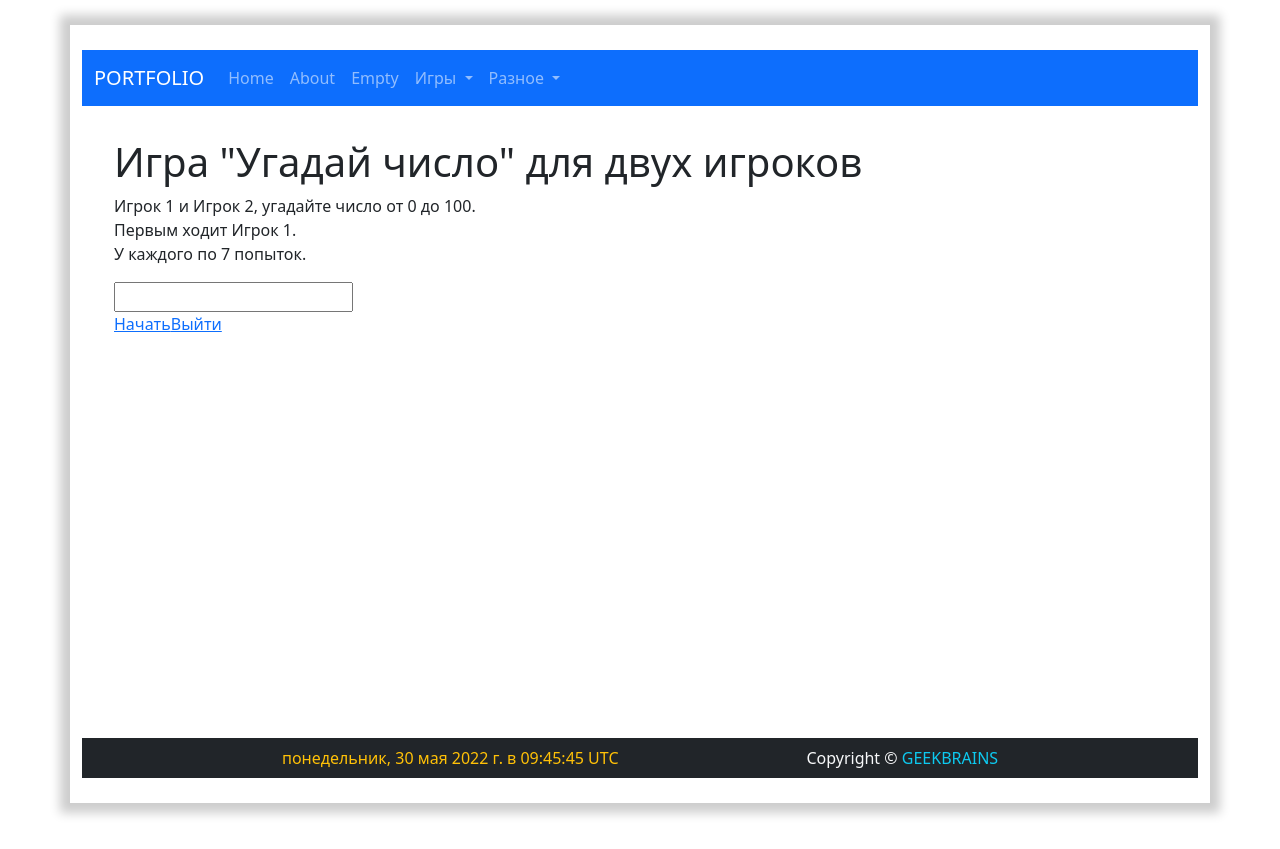
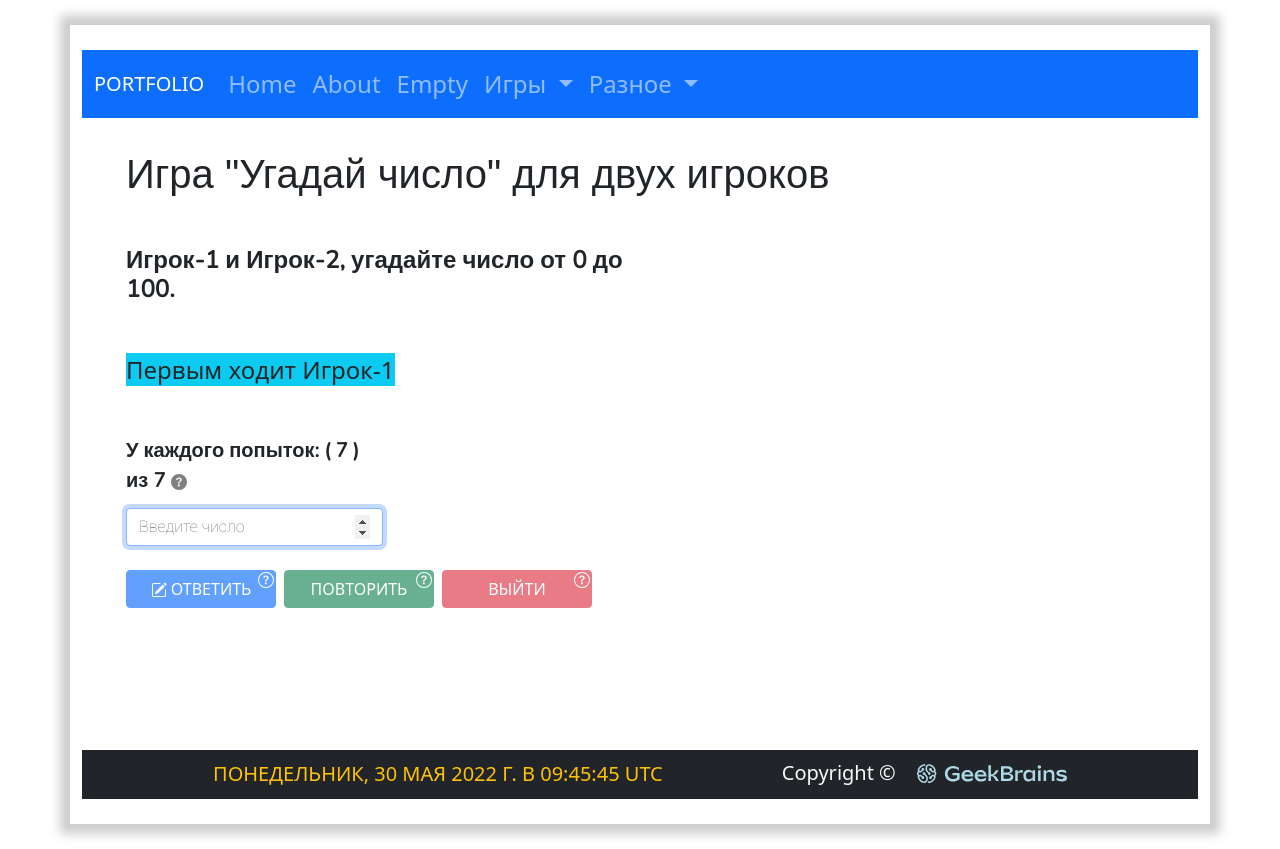
Before and after one commit to alexmil-sk/js-to-vue3-diff-apps, a Vue app: page /guess-two in a window 1280 px wide. Before the commit the page ends 828 px from the top, so only its background shows below. Built offline with nearby package versions, Linux system fonts and the light colour scheme; a web font is replaced by a local one.

Commit message:
ready genPass, riddles, guesNumOne, guesNumTwo

```diff
--- a/src/components/app/FooterComp.vue
+++ b/src/components/app/FooterComp.vue
@@ -1,10 +1,15 @@
 <template>
   <div class="container-fluid  navbar sp-evenly  navbar-dark bg-dark text-info text-center">
-    <span class="text-warning">{{date}}</span>
+    <span class="text-warning text-uppercase fs-5">{{date}}</span>
     <div>
-      <a href="https://geekbrains.ru/" target=" _blank" class="text-light text-decoration-none">Copyright ©
+      <span class="text-light fs-5">Copyright ©
+      </span>
+      <a href="https://geekbrains.ru/" target=" _blank" class="text-uppercase text-decoration-none text-warning ms-3">
+        <span>
+          <img src="@/img/svg/logo.svg" alt="logo"
+          />
+        </span>
       </a>
-      <span class="text-uppercase">GeekBrains</span>
     </div>
   </div>
 </template>
--- a/src/components/app/NavbarComp.vue
+++ b/src/components/app/NavbarComp.vue
@@ -1,5 +1,5 @@
 <template>
-  <nav class="navbar navbar-dark navbar-expand-sm bg-primary">
+  <nav class="navbar navbar-dark navbar-expand-sm bg-primary fs-4">
     <div class="container-fluid">
       <router-link class="navbar-brand " to="/">PORTFOLIO</router-link>
       <button class="navbar-toggler" type="button" data-bs-toggle="collapse" data-bs-target="#navbarNavDropdown" aria-controls="navbarNavDropdown" aria-expanded="false" aria-label="Toggle navigation">
--- a/src/components/games/GenPswComp.vue
+++ b/src/components/diff/GenPswComp.vue
@@ -3,7 +3,7 @@
     <h1 class="ff_oi">Генератор паролей</h1>
     <div class="w-750">
       <h4 class="mt-5 ff_nunito fw-bolder">В пароле будут использованы:</h4>
-        <ul class="ff_jura">
+        <ul class="ff_jura fs-4">
           <li>буквы латинского алфавита (a-z, A-Z);</li>
           <li>специальные символы (!,@,#,$,%,&,?,-,+,=,~)</li>
           <li>числа (0-9)</li>
@@ -20,7 +20,7 @@
             />
           </span>
         </label>
-        <div class="input-group input-group-default w-75">
+        <div class="input-group input-group-default w-100">
           <input
               id="userNum"
               type="number"
@@ -33,7 +33,7 @@
               :disabled="isDisabledInput"
           >
           <button
-              class="btn btn-success"
+              class="btn btn-success w-25 text-uppercase fs-5"
               type="button"
               @click="generatePassword"
               :disabled="isDisabledBtnGen"
@@ -45,7 +45,7 @@
             />
           </span>
           <button
-              class="btn btn-danger"
+              class="btn btn-danger w-25 text-uppercase fs-5"
               type="button"
               @click="clear"
               :disabled="isDisabledBtnReset"
@@ -159,7 +159,7 @@ export default {
 }
 .btnHintStart {
   position: absolute;
-  right: 74px;
+  right: 154px;
   top: -4px;
   z-index: 10;
 }
--- a/src/components/games/GuessMultComp.vue
+++ b/src/components/games/GuessMultComp.vue
@@ -1,18 +1,108 @@
 <template>
-  <div class="content">
-    <div class="contentWrap">
-      <div class="content">
-        <div class="center">
-          <h1>Игра "Угадай число" для двух игроков</h1>
-          <div class="box" id="gameField">
-            <p id="info">Игрок 1 и Игрок 2, угадайте число от 0 до 100.<br>Первым ходит Игрок 1.<br>У каждого по 7
-              попыток.</p>
-            <input type="text" id="userAnswer">
-            <br>
-            <a href="#" onclick="guess()" id="button">Начать</a>
-            <a href="#" onclick="breakGame()" class="breakButton" id="quit">Выйти</a>
+  <div class="container-md">
+    <h1 class="ff_oi">Игра "Угадай число" для двух игроков</h1>
+    <div class="w-50">
+      <h4 class="mt-5 ff_nunito fw-bolder">Игрок-1 и Игрок-2, угадайте число от 0 до 100.</h4>
+      <p
+          class="ff_jura fs-4 mt-5"
+
+      ><span :class="playerNumber === 1 ? 'bg-info' : 'bg-warning'">{{moveText}}</span></p>
+      <div class="mt-5 w-50">
+        <div class="mt-4">
+          <label
+              for="userNum"
+              class="form-label fw-bolder ff_nunito fs-5"
+          >{{chooseText}}
+            <span
+                id="guestHint"
+                :style="{display: isDisabledInput ? 'none' : null}"
+                v-tooltip="'Число не может быть меньше 0 и больше 100'"
+            >
+            <img
+                src="@/img/svg/question-circle-fill.svg"
+                alt="question-fill"
+            />
+          </span>
+          </label>
+          <input
+              type="number"
+              v-model.number="userAnswer"
+              @input="getUserAnswer"
+              @keyup.enter="getNumber"
+              class="mt-1 form-control ff_roboto"
+              min="0"
+              max="100"
+              placeholder="Введите число"
+              :disabled="isDisabledInput"
+              v-focus
+          />
         </div>
       </div>
+      <div>
+        <span class="absolute">
+          <button
+              class="btn btn-primary mt-4 fs-6 text-uppercase"
+              @click="getNumber"
+              :disabled="isBtnAnswer"
+          >
+            <img src="@/img/svg/pencil-square.svg" alt="pencil-square" />
+          Ответить
+          </button>
+            <span
+                id="guest"
+                v-tooltip="'Проверить правильность ответа'"
+                class="btnHintAnswer"
+            >
+              <img
+                  src="@/img/svg/question-circle.svg"
+                  alt="question"
+              />
+            </span>
+        </span>
+        <span class="absolute">
+          <button
+              @click="repeat"
+              :disabled="isBtnRepeat"
+              class="btn btn-success mt-4 ms-2 fs-6 text-uppercase"
+
+          >
+            {{userAnswer ? 'Очистить' : 'Повторить'}}
+          </button>
+          <span
+              id="guest"
+              v-tooltip="'Очистить форму / Новый раунд'"
+              class="btnHintReset"
+          >
+          <img
+              src="@/img/svg/question-circle.svg"
+              alt="question"
+          />
+          </span>
+        </span>
+        <span class="absolute">
+          <button
+              @click="breakGame"
+              :disabled="isBtnExit"
+              class="btn btn-danger mt-4 ms-2 fs-6 text-uppercase"
+
+          >
+            Выйти
+          </button>
+          <span
+              id="guest"
+              v-tooltip="'Узнать правильный ответ'"
+              class="btnHintReset"
+          >
+          <img
+              src="@/img/svg/question-circle.svg"
+              alt="question"
+          />
+          </span>
+        </span>
+      </div>
+      <div class="mt-4" v-if="isDisabledInput || answerText">
+        <h4 class="ff_roboto">{{answerText}}</h4>
+        <h4 class="ff_roboto">{{finishText}}</h4>
       </div>
     </div>
   </div>
@@ -23,74 +113,193 @@ export default {
   name: "GuessMultComp.vue",
   data() {
     return {
-      answer: parseInt(Math.random() * 100),
+      answer: parseInt((Math.random() * 100).toFixed()),
+      userAnswer: null,
+      chooseText: '',
+      answerText: '',
+      finishText: '',
       tryCount: 0,
       maxTryCount: 14,
-      playerNumber: 1
+      playerNumber: 1,
+      moveText: 'Первым ходит Игрок-1',
+      isDisabledInput: false,
+      isBtnRepeat: true,
+      isBtnAnswer: true,
+      isBtnExit: true,
     }
   },
+  mounted() {
+    this.chooseText = `У каждого попыток: ( ${Math.floor((this.maxTryCount - this.tryCount) / 2) } ) из ${Math.floor(this.maxTryCount  / 2)  }`;
+  },
   methods: {
+    getUserAnswer(e) {
+      if (parseInt(this.userAnswer) < 0) {
+        this.answerText = 'Значение не может быть отрицательным!';
+        this.isDisabledInput = true;
+        this.isBtnAnswer = true;
+        this.isBtnExit = false;
+        this.isBtnRepeat = true;
+      } else if (parseInt(this.userAnswer) > 100) {
+        this.answerText = 'Значение не может быть больше 100!';
+        this.isDisabledInput = true;
+        this.isBtnAnswer = true;
+        this.isBtnExit = false;
+        this.isBtnRepeat = true;
+      } else {
+        this.userAnswer = e.target.value;
+        this.isBtnAnswer = false;
+        this.isBtnRepeat = false;
+        this.isBtnExit = false;
+      }
+    },
+    repeat() {
+      this.userAnswer = null;
+      this.answerText = '';
+      this.moveText = `Первым ходит Игрок-${this.playerNumber = 1}`;
+      this.tryCount = 0;
+      this.chooseText = `У каждого попыток: ( ${Math.floor((this.maxTryCount - this.tryCount) / 2) } ) из ${Math.floor(this.maxTryCount  / 2)  }`;
+      this.isDisabledInput = false;
+      this.isBtnAnswer = true;
+      this.isBtnRepeat = true;
+      this.isBtnExit = true;
+
+    },
     breakGame() {
-      write("Выход выполнен!<br>Правильным ответом было число " + this.answer);
-      hide("button");
-      hide("userAnswer");
-      hide("quit");
+      this.chooseText = 'Выход выполнен!';
+      this.answerText = `Правильным ответом было число: ( ${this.answer} )`;
+      this.moveText = `Первым ходит Игрок-${this.playerNumber = 1}`;
+      this.userAnswer = null;
+      this.isDisabledInput = true;
+      this.isBtnRepeat = false;
+      this.isBtnAnswer = true;
+      this.isBtnExit = true;
+      this.answer = parseInt((Math.random() * 100).toFixed());
     },
 
-    readInt() {
-      let number = document.getElementById("userAnswer").value;
-      return parseInt(number);
+   //getNumber() {
+   //  if (parseInt(this.userAnswer) === this.answer) {
+   //    this.answerText = 'Поздравляю!!! Вы угадали!';
+   //    this.isDisabledInput = true;
+   //    this.isBtnAnswer = true;
+   //    this.isBtnExit = true;
+   //    this.answer = parseInt((Math.random() * 100).toFixed());
+
+   //  } else if (this.tryCount - this.maxTryCount === 0) {
+   //    this.answerText = `Ваше число ${this.userAnswer}`
+   //  } else if (parseInt(this.userAnswer) > this.answer) {
+   //    this.answerText = `Ваше число ${this.userAnswer} слишком большое.`;
+   //    this.tryCount++;
+   //    this.isBtnExit = false;
+   //    this.isBtnAnswer = true;
+   //    this.isBtnRepeat = true;
+   //    this.chooseText = `Вы имеете попыток: ( ${this.maxTryCount - parseInt(this.tryCount)} ) из ${this.maxTryCount}`;
+   //  } else if (parseInt(this.userAnswer) < this.answer) {
+   //    this.answerText = `Ваше число ( ${this.userAnswer} ) слишком маленькое.`;
+   //    this.tryCount++;
+   //    this.isBtnExit = false;
+   //    this.isBtnAnswer = true;
+   //    this.isBtnRepeat = true;
+   //    this.chooseText = `Вы имеете попыток: ( ${this.maxTryCount - parseInt(this.tryCount)} ) из ${this.maxTryCount}`
+   //  }
+   //  this.userAnswer = null;
+   //},
+
+
+
+  getNumber() {
+    this.tryCount++;
+    if (parseInt(this.userAnswer) === this.answer) {
+      this.answerText = `Поздравляю, Игрок ( ${this.playerNumber} ) !!! Вы угадали!`;
+          this.isDisabledInput = true;
+          this.isBtnAnswer = true;
+          this.isBtnExit = true;
+          this.answer = parseInt((Math.random() * 100).toFixed());
+
+    } else if (this.tryCount - this.maxTryCount === 0) {
+      this.answerText = `Ваше число, , Игрок ( ${this.playerNumber} ), ( ${this.userAnswer} )`;
+
+    } else if (parseInt(this.userAnswer) > this.answer) {
+      this.answerText = `Ваше число, Игрок-${this.playerNumber}, ( ${this.userAnswer} ), слишком большое. Очередь следующего игрока...`;
+          this.isBtnExit = false;
+          this.isBtnAnswer = true;
+          this.isBtnRepeat = true;
+
+      this.chooseText = `Игрок-${this.playerNumber} попыток: ( ${Math.floor((this.maxTryCount - this.tryCount) / 2) } ) из ( ${Math.floor(this.maxTryCount / 2) } )`;
+
+    } else if (parseInt(this.userAnswer) < this.answer) {
+      this.answerText = `Ваше число, Игрок-${this.playerNumber}, ( ${this.userAnswer} ) слишком маленькое. Очередь следующего игрока...`;
+          this.isBtnExit = false;
+          this.isBtnAnswer = true;
+          this.isBtnRepeat = true;
+
+      this.chooseText = `Игрок-${this.playerNumber} попыток: ( ${Math.floor((this.maxTryCount - this.tryCount) / 2) } ) из ( ${Math.floor(this.maxTryCount / 2) } )`;
+    }
+      this.userAnswer = null;
+
+    if (this.playerNumber === 1) {
+      this.playerNumber = 2;
+    } else {
+      this.playerNumber = 1;
+    }
+
+    this.moveText = "Следующий ход ваш: Игрок-" + this.playerNumber;
   },
 
-    write(text) {
-      document.getElementById("info").innerHTML = text;
+
   },
 
-    enter(text) {
-      document.getElementById("button").innerHTML = text;
-    },
 
-    hide(id) {
-      document.getElementById(id).style.visibility = "hidden";
-    },
-
-    guess() {
-      this.tryCount++;
-      let userAnswer = readInt();
-      enter("Ввод");
-      write("Ходит Игрок " + this.playerNumber);
-      if (userAnswer == this.answer) {
-        write("<strong>Поздравляю, Игрок " + this.playerNumber + "!!! Вы угадали!</strong>");
-        hide("button");
-        hide("userAnswer");
-        hide("quit");
-      } else if (this.tryCount == this.maxTryCount) {
-        write("К сожалению, попыток больше не осталось.<br>Правильным ответом было число " + answer);
-        hide("button");
-        hide("userAnswer");
-        hide("quit");
-      } else if (userAnswer > this.answer) {
-        write("Ваше число, Игрок " + this.playerNumber + ", <strong>" + userAnswer +
-            "</strong> слишком <strong>большое</strong>.<br>У Игрока " + this.playerNumber + " осталось попыток: " + Math
-                .floor((this.maxTryCount - this.tryCount) / 2) + ".<br>Очередь следующего игрока...");
-      } else if (userAnswer < this.answer) {
-        write("Ваше число, Игрок " + this.playerNumber + ", <strong>" + userAnswer +
-            "</strong> слишком <strong>маленькое</strong>.<br>У Игрока " + this.playerNumber + " осталось попыток: " + Math
-                .floor((this.maxTryCount - this.tryCount) / 2) + ".<br>Очередь следующего игрока...");
-      } else {
-        write("Вы <strong>не ввели</strong> число Игрок " + this.playerNumber + "!.<br>У Игрока " + this.playerNumber +
-            " осталось попыток: " + Math.floor((this.maxTryCount - this.tryCount) / 2) + "<br>Очередь следующего игрока...");
-      }
-      if (this.playerNumber == 1)
-        this.playerNumber = 2;
-      else
-        this.playerNumber = 1;
+    watch: {
+      tryCount() {
+        // if(this.tryCount - this.maxTryCount === 0) {
+        if((this.maxTryCount - this.tryCount) / 2 === 0) {
+          this.finishText = `К сожалению, попыток больше не осталось. Правильным ответом было число ( ${this.answer} )`;
+          this.isDisabledInput = true;
+          this.isBtnAnswer = true;
+          this.isBtnExit = true;
+          this.isBtnRepeat = false;
+          this.answer = parseInt((Math.random() * 100).toFixed());
         }
       }
+    },
 }
 
 </script>
 
 <style scoped>
-
+.ff_oi {
+  font-family: Oi, sans-serif;
+  font-weight: 400;
+}
+.ff_roboto {
+  font-family: Roboto, sans-serif;
+  font-weight: 100;
+}
+.ff_nunito {
+  font-family: Nunito, sans-serif;
+  font-weight: 400;
+}
+.absolute {
+  position: relative;
+}
+.btnHintAnswer {
+  position: absolute;
+  right: 2px;
+  top: 2px;
+  z-index: 10;
+  cursor: pointer;
+}
+.btnHintReset {
+  position: absolute;
+  right: 2px;
+  top: 2px;
+  z-index: 10;
+  cursor: pointer;
+}
+.btn {
+  width: 150px!important;
+}
+#guestHint {
+  cursor: pointer;
+}
 </style>
--- a/src/components/games/GuessNumComp.vue
+++ b/src/components/games/GuessNumComp.vue
@@ -106,7 +106,7 @@
 
 <script>
 export default {
-  name: "GuessNumComp.vue",
+  name: "guess-num-comp",
   data() {
     return {
       userAnswer: null,
@@ -169,6 +169,7 @@ export default {
 
     },
     getNumber() {
+      this.tryCount++;
         if ( parseInt(this.userAnswer) === this.answer) {
           this.answerText = 'Поздравляю!!! Вы угадали!';
           this.isDisabledInput = true;
@@ -180,18 +181,16 @@ export default {
           this.answerText = `Ваше число ${this.userAnswer}`
         } else if ( parseInt(this.userAnswer) > this.answer) {
             this.answerText = `Ваше число ${this.userAnswer} слишком большое.`;
-            this.tryCount++;
             this.isBtnExit = false;
             this.isBtnAnswer = true;
             this.isBtnRepeat = true;
             this.chooseText = `Вы имеете попыток: ( ${ this.maxTryCount - parseInt(this.tryCount)} ) из ${this.maxTryCount}`;
         } else if ( parseInt(this.userAnswer) < this.answer) {
-          this.answerText = `Ваше число ( ${this.userAnswer} ) слишком маленькое.`;
-          this.tryCount++;
-          this.isBtnExit = false;
-          this.isBtnAnswer = true;
-          this.isBtnRepeat = true;
-          this.chooseText = `Вы имеете попыток: ( ${ this.maxTryCount - parseInt(this.tryCount)} ) из ${this.maxTryCount}`
+            this.answerText = `Ваше число ( ${this.userAnswer} ) слишком маленькое.`;
+            this.isBtnExit = false;
+            this.isBtnAnswer = true;
+            this.isBtnRepeat = true;
+            this.chooseText = `Вы имеете попыток: ( ${ this.maxTryCount - parseInt(this.tryCount)} ) из ${this.maxTryCount}`
         }
       this.userAnswer = null;
     }
--- a/src/router/index.js
+++ b/src/router/index.js
@@ -29,7 +29,7 @@ const routes = [
   {
     path: '/gen-psw',
     name: 'gen-psw',
-    component: () => import('@/components/games/GenPswComp.vue')
+    component: () => import('@/components/diff/GenPswComp.vue')
   },
 ]
 
--- a/src/views/HomeView.vue
+++ b/src/views/HomeView.vue
@@ -1,21 +1,50 @@
 <template>
-  <div class="container">
-    <h1>Личный сайт студента GeekBrains</h1>
-    <div class="center">
-      <img src="@/img/selfi.png" alt="MyFoto" />
-      <div class="box_text">
-        <p>Добрый день. Меня зовут Алексей.<br>
-          Я - начинающий программист. Я совсем недавно встал на этот путь, но уже успел
-          написать свой первый сайт.</p>
-        <p>В этом мне помог курс <a href="https://geekbrains.ru/courses/2" target="_blank">Основы
-          программирования</a>
-          образовательного IT-портала GeekBrains.</p>
-        <p>На этом сайте вы сможете сыграть в игры, которые я написал:</p>
-        <a href="puzzle.php">Загадки</a>
-        <a href="guess.php">Угадайка</a>
-        <a href="guess-2.php">Угадайка-мультиплеер</a><br>
-        <a href="passwordGenerator.php">Генератор паролей</a>
+  <div class="container-md d-flex">
+
+    <h1 class="ff_nunito fs-1 fw-bold">Личный сайт студента GeekBrains University</h1>
+
+
+    <div class="text-center">
+      <div class="mb-3">
+        <img src="@/img/selfi.png" alt="MyFoto" />
+      </div>
+      <div class="text-start">
+        <h3>Добрый день, меня зовут Алексей!</h3>
+          <p class="fs-4">Я - начинающий программист. Cовсем недавно встал на этот путь, но уже успел написать свой первый сайт-портфолио.</p>
+        <p class="fs-4">В этом мне помогла учеба на факультете Frontend образовательного IT-портала GeekBrains.</p>
+        <p class="fs-4">На этом сайте вы сможете поиграть в игры, а также использовать различные приложение, которые я написал в процессе обучение</p>
       </div>
     </div>
   </div>
 </template>
+
+<style scoped>
+.ff_roboto {
+  font-family: Roboto, sans-serif;
+  font-weight: 100;
+}
+.ff_nunito {
+  font-family: Nunito, sans-serif;
+  font-weight: 400;
+}
+.absolute {
+  position: relative;
+}
+.btnHintAnswer {
+  position: absolute;
+  right: 2px;
+  top: 2px;
+  z-index: 10;
+  cursor: pointer;
+}
+.btnHintReset {
+  position: absolute;
+  right: 2px;
+  top: 2px;
+  z-index: 10;
+  cursor: pointer;
+}
+.btn {
+  width: 150px!important;
+}
+</style>
```
Also changed, not shown: src/components/games/RiddlesComp.vue (+0 -17 lines), src/img/svg/logo.svg (added). Lines whose indentation alone changed are shown as unchanged.
